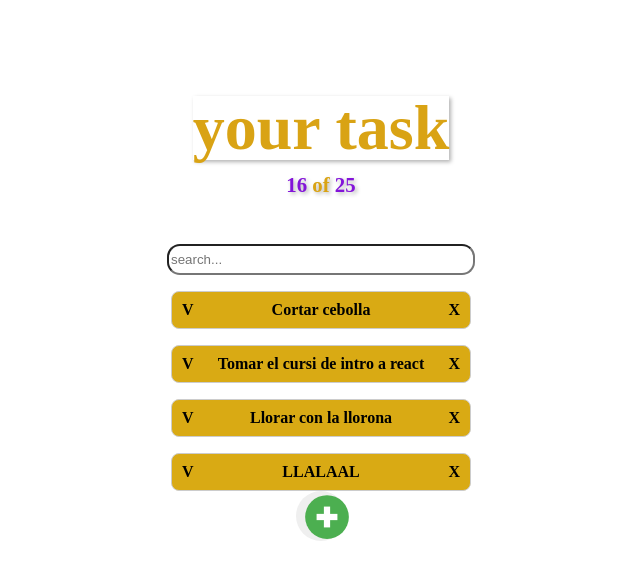
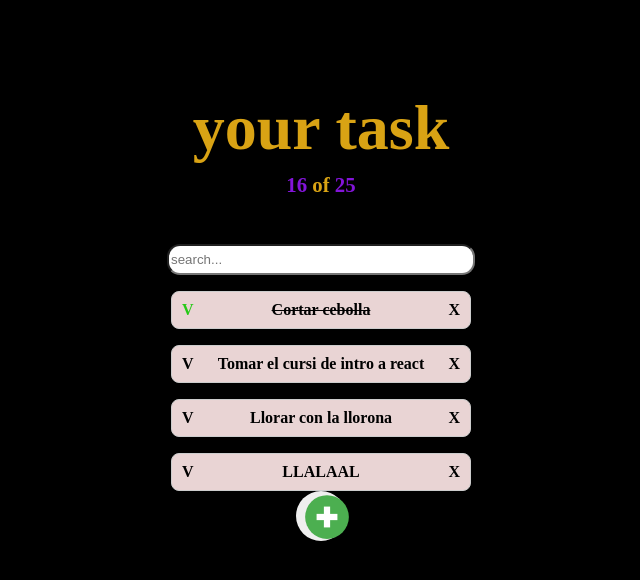
Before and after one commit to cotamo1901/todoMachine, a React (Create React App) app: page / in a window 1280 px wide. Shown: the top 580 px of the page, without its empty margins (319-959 px from the left). Built offline with nearby package versions, Linux system fonts and the light colour scheme.

Commit message:
create todo

```diff
--- a/package.json
+++ b/package.json
@@ -2,6 +2,7 @@
   "name": "platzi-intro-react-base",
   "version": "0.1.0",
   "dependencies": {
+    "json-server": "^0.17.4",
     "react": "^18",
     "react-dom": "^18",
     "react-scripts": "5.0.1",
--- a/src/components/TodoCreateButton.css
+++ b/src/components/TodoCreateButton.css
@@ -15,4 +15,5 @@
     width: 50px;
     height: 50px;
     cursor: pointer;
+
   }
--- a/src/components/TodoCreateButton.jsx
+++ b/src/components/TodoCreateButton.jsx
@@ -3,7 +3,9 @@ import "./TodoCreateButton.css";
 export const TodoCreateButton = () => {
   return (
     <div className="todo-button-container">
-      <button className="todo-button" type="submit">
+      <button onClick={()=>{
+        console.log("clicked")
+      }} className="todo-button" type="submit">
         <svg
         className="custom-svg"
           xmlns="http://www.w3.org/2000/svg"
--- a/src/components/TodoItems.css
+++ b/src/components/TodoItems.css
@@ -15,12 +15,20 @@
     padding: 10px;
     border: 1px solid #ccc;
     box-sizing: border-box;
-    background-color:var(--box-color);
+    background-color:rgb(233, 212, 212);
     border-radius: 8px;
     font-weight: bold;
 }
 
+.icon-check-active{
+    color: rgb(38, 201, 23);
 
+}
+
+.todoItem-p--complete{
+    text-decoration: line-through;
+
+}
 .todo-items-list span{
     cursor: pointer;
 }
--- a/src/components/TodoItems.jsx
+++ b/src/components/TodoItems.jsx
@@ -6,8 +6,8 @@ export const TodoItems = (props) => {
     <div className="todo-items-container">
 
     <li className="todo-items-list">
-      <span>V{props.completed}</span>
-      <p>{props.text}</p>
+      <span className={`icon-check ${props.completed && "icon-check-active"}`}>V</span>
+      <p className={`${props.completed && "todoItem-p--complete"} `}>{props.text}</p>
       <span>X</span>
     </li>
 
--- a/src/components/TodoSearch.jsx
+++ b/src/components/TodoSearch.jsx
@@ -5,7 +5,10 @@ export const TodoSearch = () => {
     <>
       <div className="todo-search-container">
         <div className="todo-text">
-        <input className='todo-placeholder' type="text" placeholder="search..." />
+        <input  className='todo-placeholder' type="text" placeholder="search..." onChange={(e)=>{
+          console.log("searching...")
+          console.log(e.target.value)
+        }} />
 
 
         </div>
--- a/src/global.css
+++ b/src/global.css
@@ -6,3 +6,7 @@
 
   --box-color: #d9aa14;
 }
+
+body{
+  background-color:rgb(0, 0, 0);
+}
```
Also changed, not shown: 1 other file (tests, documents, lock files or other folders).
